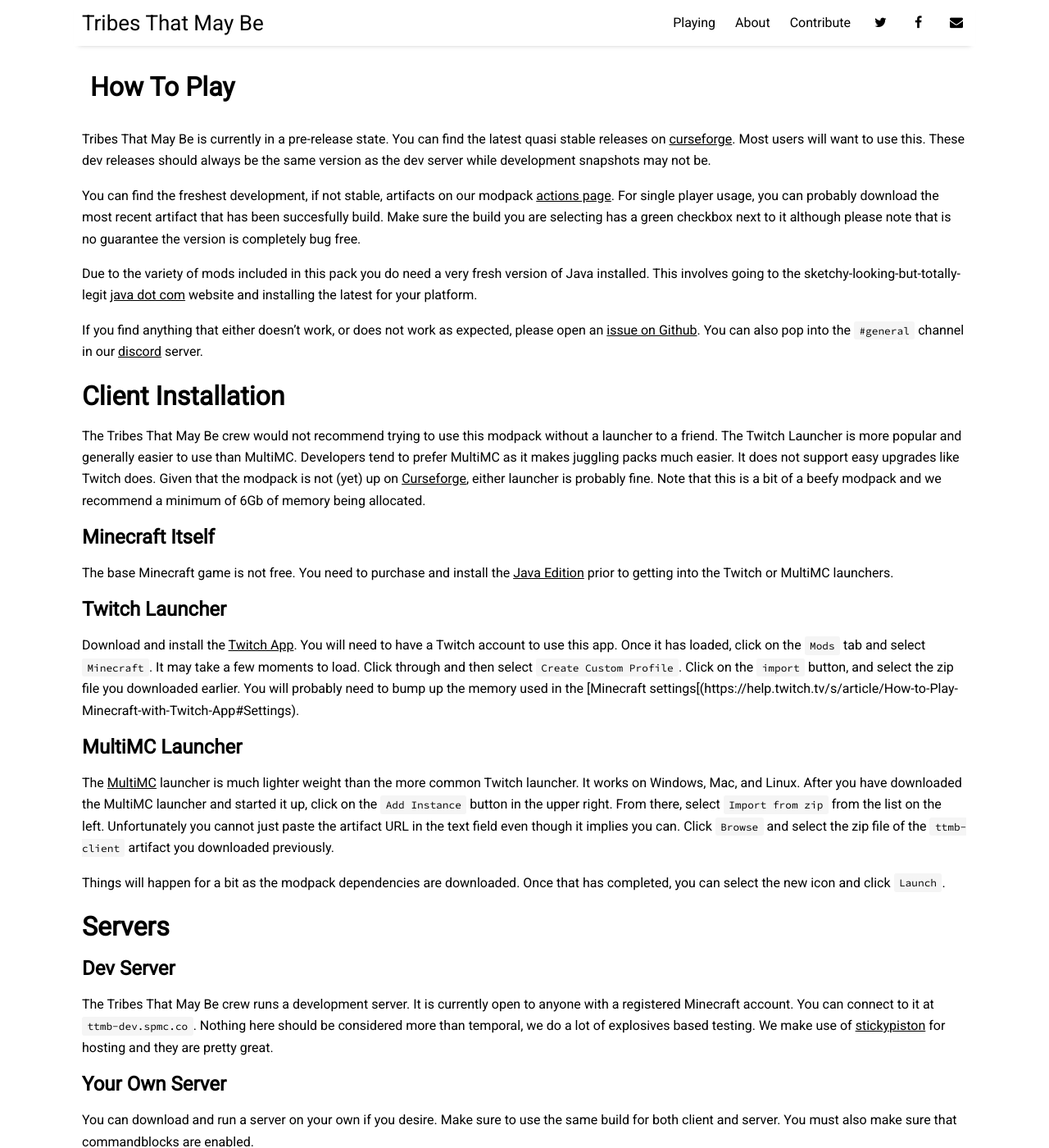
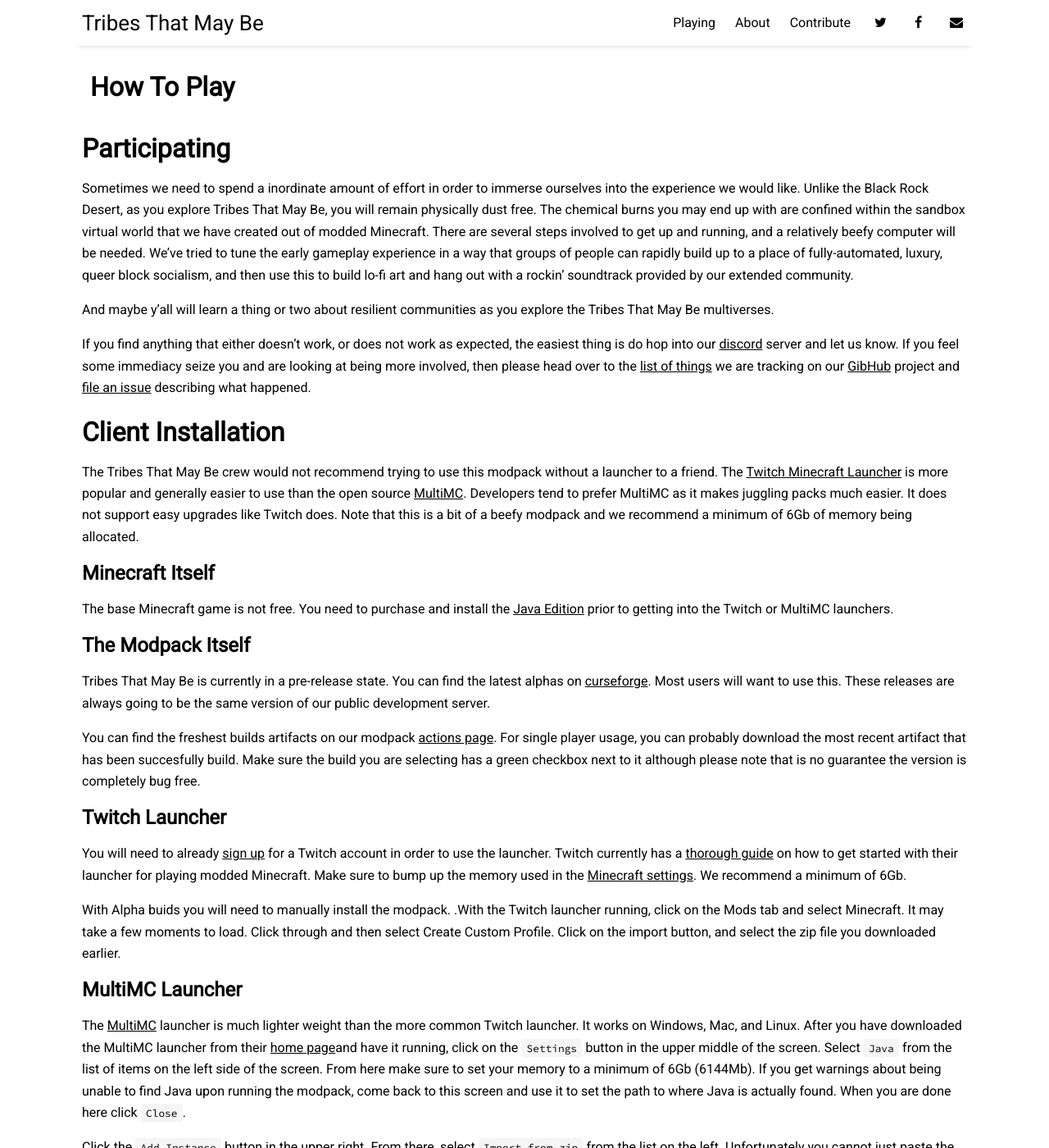
Before and after one commit to tribesthatmaybe/tribesthatmaybe.github.io, a Jekyll site: the page built from pages/playing.md, in a window 1280 px wide and 1400 px high. Shown: the whole window at 82% size. Built offline with Jekyll 4.4.1, drawn with Linux system fonts in a browser that asks for light colours; nearby versions of some CDN libraries; some of the changed text lies outside the part shown.

Commit message:
freshen playing page, add some links

```diff
--- a/pages/playing.md
+++ b/pages/playing.md
@@ -5,40 +5,42 @@ author: gadget
 categories: pages
 ---
 
-Tribes That May Be is currently in a pre-release state. You can find the latest quasi stable releases on [curseforge](https://www.curseforge.com/minecraft/modpacks/tribes-that-may-be). Most users will want to use this. These dev releases should always be the same version as the dev server while development snapshots may not be.
+# Participating
 
-You can find the freshest development, if not stable, artifacts on our modpack [actions page](https://github.com/tribesthatmaybe/modpack/actions?query=workflow%3Amake-modpack). For single player usage, you can probably download the most recent artifact that has been succesfully build. Make sure the build you are selecting has a green checkbox next to it although please note that is no guarantee the version is completely bug free.
+Sometimes we need to spend a inordinate amount of effort in order to immerse ourselves into the experience we would like. Unlike the Black Rock Desert, as you explore Tribes That May Be, you will remain physically dust free. The chemical burns you may end up with are confined within the sandbox virtual world that we have created out of modded Minecraft. There are several steps involved to get up and running, and a relatively beefy computer will be needed. We've tried to tune the early gameplay experience in a way that groups of people can rapidly build up to a place of fully-automated, luxury, queer block socialism, and then use this to build lo-fi art and hang out with a rockin' soundtrack provided by our extended community.
 
-Due to the variety of mods included in this pack you do need a very fresh version of Java installed. This involves going to the sketchy-looking-but-totally-legit [java dot com](https://www.java.com/) website and installing the latest for your platform.
+And maybe y'all will learn a thing or two about resilient communities as you explore the Tribes That May Be multiverses.
 
-If you find anything that either doesn't work, or does not work as expected, please open an [issue on Github](https://github.com/tribesthatmaybe/modpack/issues). You can also pop into the `#general` channel in our [discord](https://discord.gg/f8Y9x8m) server.
+If you find anything that either doesn't work, or does not work as expected, the easiest thing is do hop into our [discord](https://discord.gg/f8Y9x8m) server and let us know. If you feel some immediacy seize you and are looking at being more involved, then please head over to the [list of things](https://github.com/tribesthatmaybe/modpack/issues) we are tracking on our [GibHub](https://github.com/tribesthatmaybe/modpack/) project and [file an issue](https://docs.github.com/en/github/managing-your-work-on-github/creating-an-issue) describing what happened.
 
 # Client Installation
 
-The Tribes That May Be crew would not recommend trying to use this modpack without a launcher to a friend. The Twitch Launcher is more popular and generally easier to use than MultiMC. Developers tend to prefer MultiMC as it makes juggling packs much easier. It does not support easy upgrades like Twitch does. Given that the modpack is not (yet) up on [Curseforge](https://www.curseforge.com/), either launcher is probably fine. Note that this is a bit of a beefy modpack and we recommend a minimum of 6Gb of memory being allocated.
+The Tribes That May Be crew would not recommend trying to use this modpack without a launcher to a friend. The [Twitch Minecraft Launcher](https://help.twitch.tv/s/article/How-to-Play-Minecraft-with-Twitch-App) is more popular and generally easier to use than the open source [MultiMC](https://multimc.org/). Developers tend to prefer MultiMC as it makes juggling packs much easier. It does not support easy upgrades like Twitch does. Note that this is a bit of a beefy modpack and we recommend a minimum of 6Gb of memory being allocated.
 
 ## Minecraft Itself
 
 The base Minecraft game is not free. You need to purchase and install the [Java Edition](https://www.minecraft.net/en-us/store/minecraft-java-edition/) prior to getting into the Twitch or MultiMC launchers.
 
+## The Modpack Itself
+
+Tribes That May Be is currently in a pre-release state. You can find the latest alphas on [curseforge](https://www.curseforge.com/minecraft/modpacks/tribes-that-may-be). Most users will want to use this. These releases are always going to be the same version of our public development server.
+
+You can find the freshest builds artifacts on our modpack [actions page](https://github.com/tribesthatmaybe/modpack/actions?query=workflow%3Amake-modpack). For single player usage, you can probably download the most recent artifact that has been succesfully build. Make sure the build you are selecting has a green checkbox next to it although please note that is no guarantee the version is completely bug free.
+
 ## Twitch Launcher
 
-Download and install the [Twitch App](https://www.twitch.tv/downloads). You will need to have a Twitch account to use this app. Once it has loaded, click on the `Mods` tab and select `Minecraft`. It may take a few moments to load. Click through and then select `Create Custom Profile`. Click on the `import` button, and select the zip file you downloaded earlier. You will probably need to bump up the memory used in the [Minecraft settings[(https://help.twitch.tv/s/article/How-to-Play-Minecraft-with-Twitch-App#Settings).
+You will need to already [sign up](https://www.twitch.tv/signup) for a Twitch account in order to use the launcher. Twitch currently has a [thorough guide](https://help.twitch.tv/s/article/How-to-Play-Minecraft-with-Twitch-App) on how to get started with their launcher for playing modded Minecraft. Make sure to bump up the memory used in the [Minecraft settings](https://help.twitch.tv/s/article/How-to-Play-Minecraft-with-Twitch-App#Settings). We recommend a minimum of 6Gb.
+
+With Alpha buids you will need to manually install the modpack. .With the Twitch launcher running, click on the Mods tab and select Minecraft. It may take a few moments to load. Click through and then select Create Custom Profile. Click on the import button, and select the zip file you downloaded earlier.
 
 ## MultiMC Launcher
 
-The [MultiMC](https://multimc.org/) launcher is much lighter weight than the more common Twitch launcher. It works on Windows, Mac, and Linux. After you have downloaded the MultiMC launcher and started it up, click on the `Add Instance` button in the upper right. From there, select `Import from zip` from the list on the left. Unfortunately you cannot just paste the artifact URL in the text field even though it implies you can. Click `Browse` and select the zip file of the `ttmb-client` artifact you downloaded previously.
+The [MultiMC](https://multimc.org/) launcher is much lighter weight than the more common Twitch launcher. It works on Windows, Mac, and Linux. After you have downloaded the MultiMC launcher from their [home page](https://multimc.org/)and have it running, click on the `Settings` button in the upper middle of the screen. Select `Java` from the list of items on the left side of the screen. From here make sure to set your memory to a minimum of 6Gb (6144Mb). If you get warnings about being unable to find Java upon running the modpack, come back to this screen and use it to set the path to where Java is actually found. When you are done here click `Close`.
+
+Click the `Add Instance` button in the upper right. From there, select `Import from zip` from the list on the left. Unfortunately you cannot just paste the artifact URL in the text field even though it implies you can. Click `Browse` and select the zip file of the `ttmb-client` artifact you downloaded previously.
 
 Things will happen for a bit as the modpack dependencies are downloaded. Once that has completed, you can select the new icon and click `Launch`.
 
-# Servers
+# Dev Server
 
-## Dev Server
-
-The Tribes That May Be crew runs a development server. It is currently open to anyone with a registered Minecraft account. You can connect to it at `ttmb-dev.spmc.co`. Nothing here should be considered more than temporal, we do a lot of explosives based testing. We make use of [stickypiston](https://stickypiston.co/) for hosting and they are pretty great.
-
-## Your Own Server
-
-You can download and run a server on your own if you desire. Make sure to use the same build for both client and server. You must also make sure that commandblocks are enabled.
-
-More guidance on running your own server will be provided once we are up on Curseforge.
+The Tribes That May Be crew runs a development server. It is currently open to anyone with a registered Minecraft account. You can connect to it at `ttmb-dev.spmc.co`. Nothing here should be considered more than temporal, we do a lot of explosives based testing. We make use of [stickypiston](https://stickypiston.co/) for hosting and they are pretty great. This server should always be up to date with the alpha releases on Curseforge. I
```
